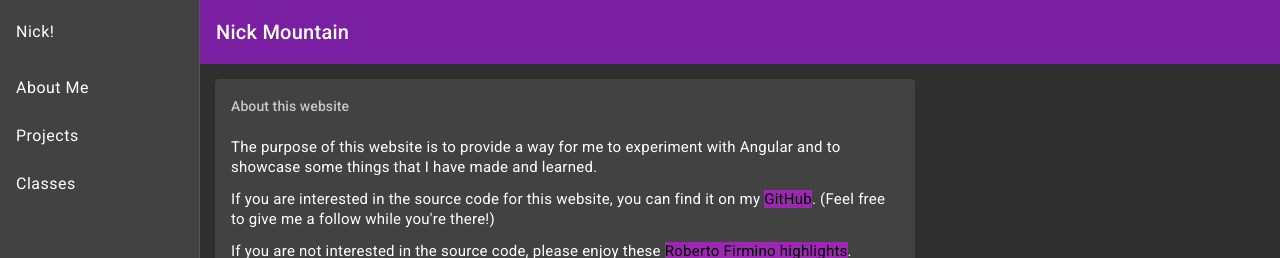
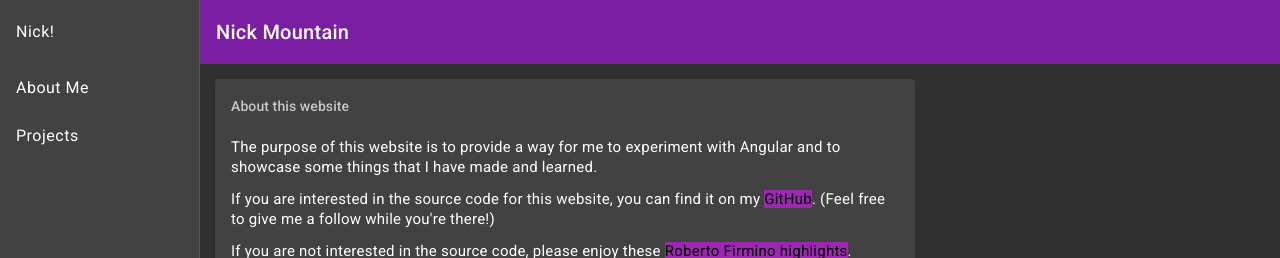
Before and after one commit to nicholasmountain11/nickmountain, an Angular app in the folder nick-app/: page / in a window 1280 px wide. Shown: the top 258 px of the page. Built offline with nearby package versions, Linux system fonts and the light colour scheme.

Commit message:
temporarily remove classes tab

```diff
--- a/nick-app/src/app/app.component.html
+++ b/nick-app/src/app/app.component.html
@@ -8,7 +8,8 @@
             <a mat-list-item routerLink="" class="home-button">Nick!</a>
             <a mat-list-item routerLink="/about-me">About Me</a>
             <a mat-list-item routerLink="/projects">Projects</a>
-            <a mat-list-item routerLink="/classes">Classes</a>
+            <!-- to be added later -->
+            <!-- <a mat-list-item routerLink="/classes">Classes</a> -->
         </mat-nav-list>
     </mat-sidenav>
     <mat-sidenav-content>
```
